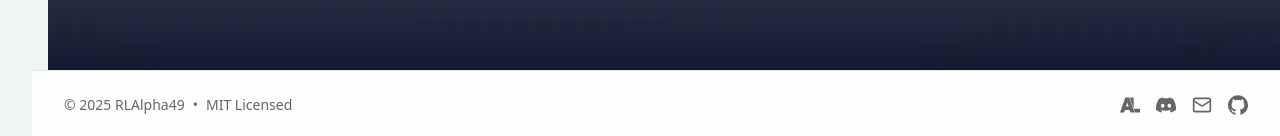
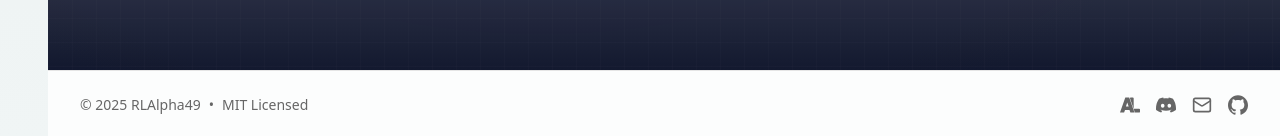
Before and after one commit to RLAlpha49/AniCards, a Next.js app: page / in a window 1280 px wide. Shown: the part 4075-4211 px from the top of the page. Built offline with nearby package versions, Linux system fonts and the light colour scheme; no server answers.

Commit message:
style(footer): adjust margin for non-mobile view

```diff
--- a/components/footer.tsx
+++ b/components/footer.tsx
@@ -17,7 +17,7 @@ export default function Footer() {
   return (
     <footer
       className={`border-t bg-background/80 py-6 backdrop-blur-md dark:bg-slate-950/80 ${
-        isMobile ? "ml-0" : "ml-8"
+        isMobile ? "ml-0" : "ml-12"
       }`}
     >
       <div className="container flex flex-col items-center justify-between gap-4 md:flex-row">
```
